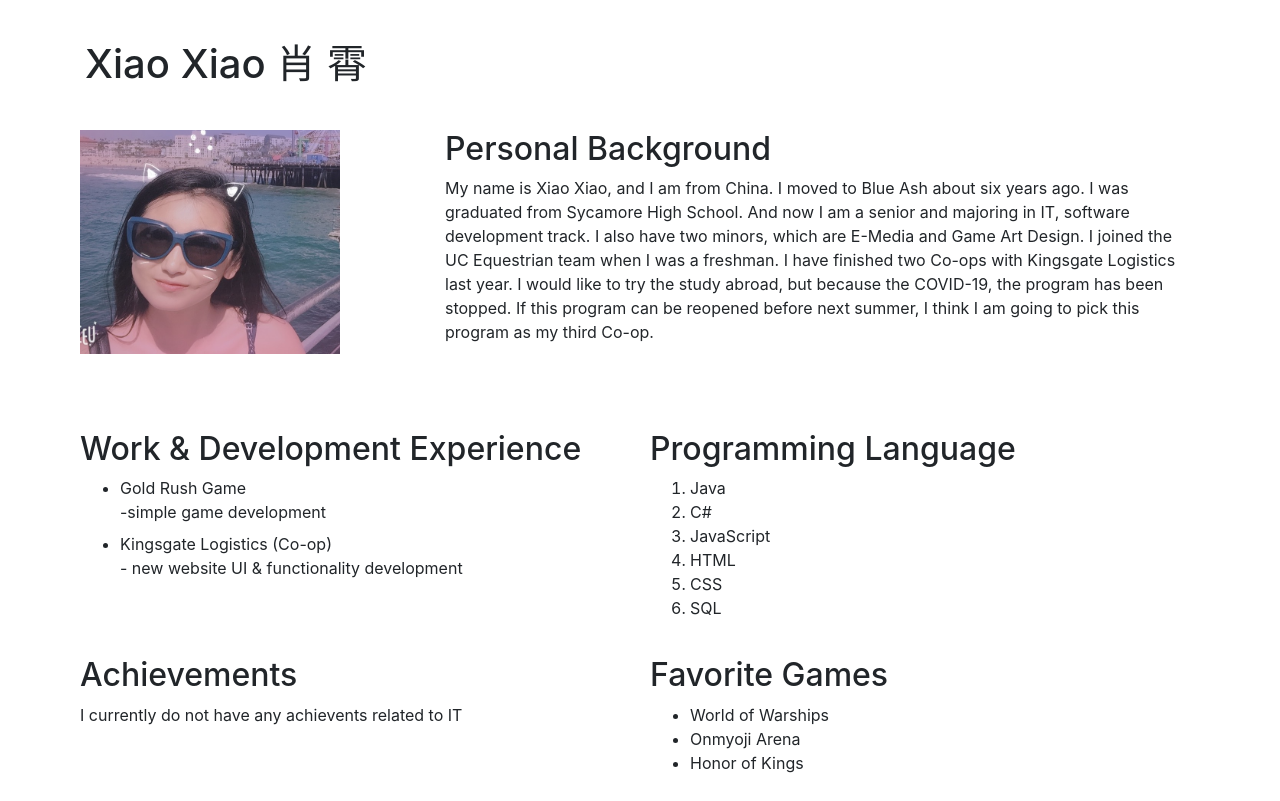
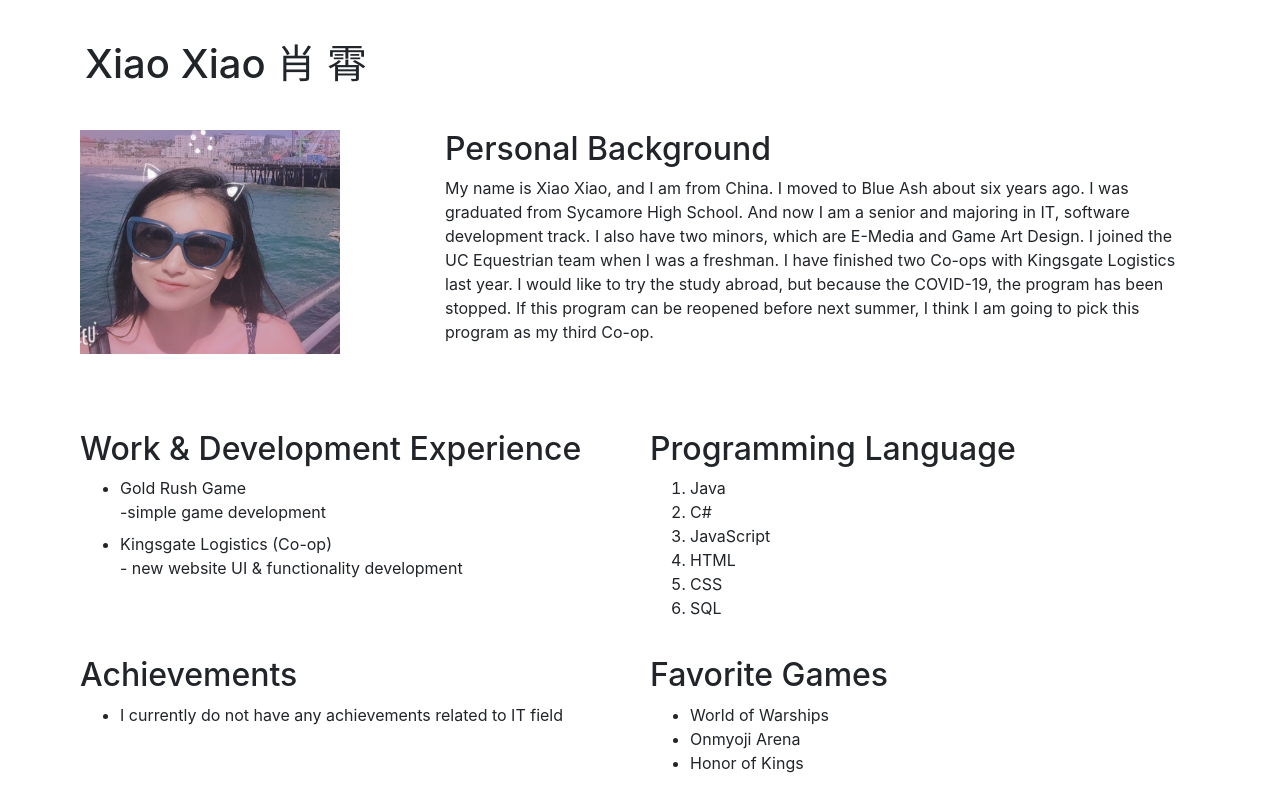
Before and after one commit to IT3049C-Fall20/1-online-portfolio-Xiao0909, a website: page index.html in a window 1280 px wide. Drawn offline with nearby package versions, Linux system fonts and the light colour scheme.

Commit message:
achievement change

```diff
--- a/index.html
+++ b/index.html
@@ -71,7 +71,10 @@
       <div class="column1">
         <div class="section" id="achievements">
           <h2>Achievements</h2>
-          <p>I currently do not have any achievents related to IT</p>
+          <ul>
+            <li>I currently do not have any achievements related to IT field </fieldset>
+            </li>
+          </ul>
         </div>
       </div>
       <div class="column1">
```
